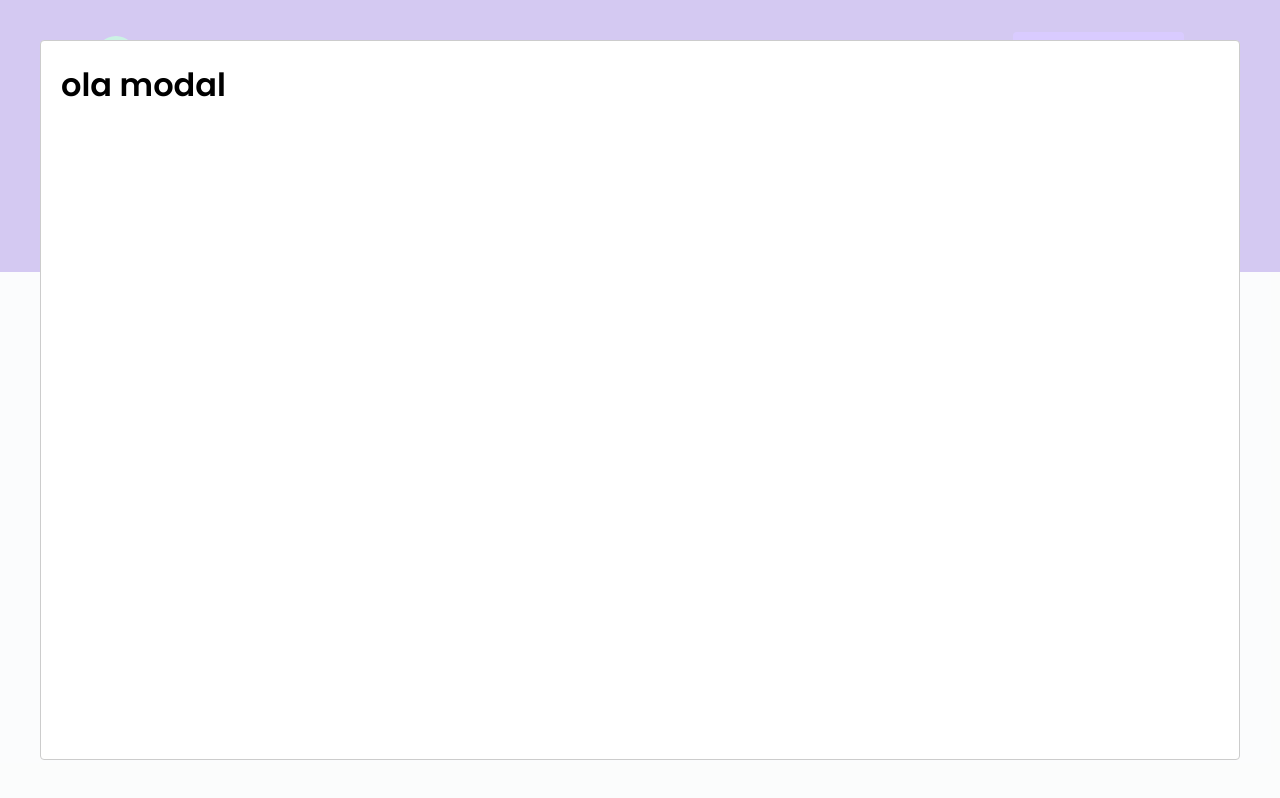
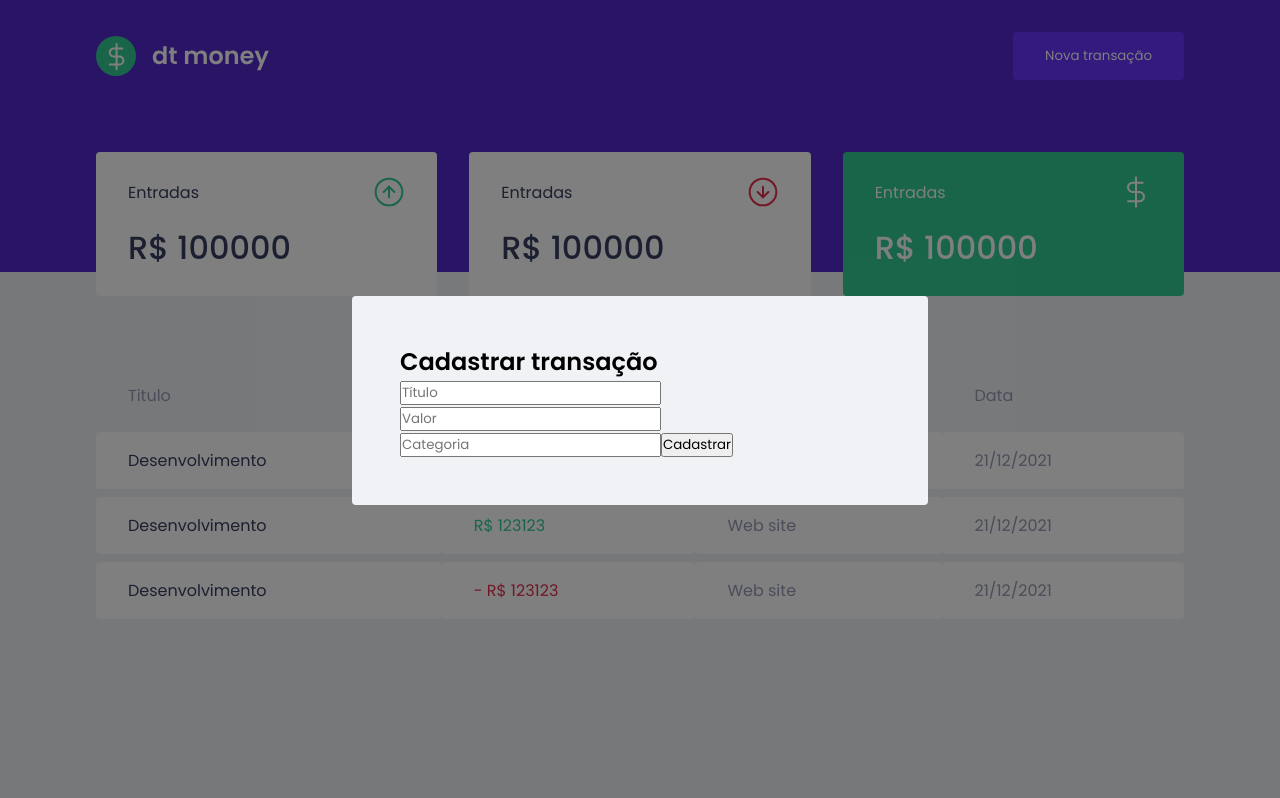
Before and after one commit to opabloteixeira/dt-money, a React (Create React App) app: page / in a window 1280 px wide. Both pictures are taken after a click on the button "Nova transação". Built offline with nearby package versions, Linux system fonts and the light colour scheme; no server answers; what miragejs would draw is missing.

Commit message:
finished modal

```diff
--- a/src/App.tsx
+++ b/src/App.tsx
@@ -2,6 +2,7 @@
 import Modal from 'react-modal';
 import { Dashboard } from "./components/Dashboard";
 import { Header } from "./components/Header";
+import { NewTransactionModal } from './components/NewTransactionModal';
 import { GlobalStyle } from "./styles/global";
 Modal.setAppElement('#root');
 
@@ -18,12 +19,11 @@
     <>
       <Header onOpenNewTransactionModal={handleOpenNewTransactionModal} />
       <Dashboard />
-      <Modal
+
+      <NewTransactionModal
         isOpen={isNewTransactionModalOpen}
         onRequestClose={handleCloseNewTransactionModal}
-      >
-        <h1>ola modal</h1>
-      </Modal>
+      />
       <GlobalStyle/>
     </>
   );
--- /dev/null
+++ b/src/components/NewTransactionModal/index.tsx
@@ -0,0 +1,40 @@
+
+import Modal from 'react-modal';
+import { Form } from './styles';
+
+interface NewTransactionModalProps {
+  isOpen: boolean;
+  onRequestClose: () => void;
+}
+
+
+export function NewTransactionModal({ isOpen, onRequestClose }: NewTransactionModalProps) {
+  return (
+    <Modal
+      isOpen={isOpen}
+      onRequestClose={onRequestClose}
+      overlayClassName="react-modal-overlay"
+      className='react-modal-content'
+
+    >
+      <Form>
+        <h2>Cadastrar transação</h2>
+
+        <input
+          placeholder="Título"
+        />
+
+        <input
+          type="number"
+          placeholder="Valor"
+        />
+
+        <input placeholder="Categoria" />
+
+        <button type="submit">
+          Cadastrar
+        </button>
+      </Form>
+    </Modal>
+  )
+}
--- /dev/null
+++ b/src/components/NewTransactionModal/styles.ts
@@ -0,0 +1,8 @@
+import styled from 'styled-components';
+
+
+
+export const Form = styled.form`
+
+
+`
--- a/src/styles/global.ts
+++ b/src/styles/global.ts
@@ -52,4 +52,30 @@
   opacity: 0.6;
   cursor: not-allowed;
 }
+
+
+.react-modal-overlay{
+  background: rgba(0,0,0,0.5);
+
+  position: fixed;
+  top: 0;
+  bottom: 0;
+  left: 0;
+  right: 0;
+
+  display: flex;
+  align-items: center;
+  justify-content: center;
+}
+
+.react-modal-content{
+  width: 100%;
+  max-width: 576px;
+
+  background: var(--background);
+  padding: 3rem;
+  position: relative;
+
+  border-radius: 0.25rem;
+}
 `
```
